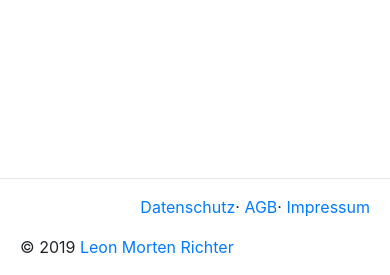
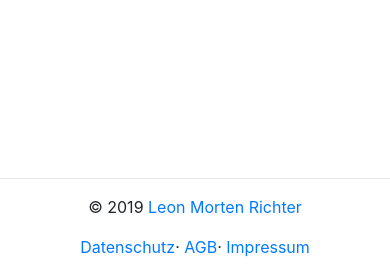
Before and after one commit to M0r13n/price_picker, a Flask app: page /admin/color/add in a window 390 px wide. Shown: the part 737-1012 px from the top of the page. Before the commit the page ends 990 px from the top, so only its background shows below. Run offline with Flask 2, Linux system fonts and the light colour scheme; a user stored in the database is signed in; parts of the project's set-up code (start-up, migrations or seed data) failed here and were passed over; some libraries are stand-ins or nearby versions.

Commit message:
fix footer alignment on small devices

```diff
--- a/assets/static/main.css
+++ b/assets/static/main.css
@@ -11,13 +11,9 @@ html, body {
     padding-top: 20px;
 }
 
-
-.footer p.float-left {
+.footer p {
+    margin-right: 20px;
     margin-left: 20px;
-}
-
-.footer p.float-right {
-    margin-right: 20px;
 }
 
 .site-content {
--- a/price_picker/templates/_base.html
+++ b/price_picker/templates/_base.html
@@ -11,7 +11,7 @@
     <!-- styles -->
     <link rel="stylesheet" href="https://stackpath.bootstrapcdn.com/bootstrap/4.3.1/css/bootstrap.min.css"
           integrity="sha384-ggOyR0iXCbMQv3Xipma34MD+dH/1fQ784/j6cY/iJTQUOhcWr7x9JvoRxT2MZw1T" crossorigin="anonymous">
-    <link href="{{ url_for('static', filename='main.css') }}?v=1.0.8" rel="stylesheet" media="screen">
+    <link href="{{ url_for('static', filename='main.css') }}?v=1.0.9" rel="stylesheet" media="screen">
     <link href="{{ url_for('static', filename='devices.min.css') }}?v=1.0.0" rel="stylesheet" media="screen">
     {# for various custom styles #}
     {% block css %}{% endblock %}
--- a/price_picker/templates/footer.html
+++ b/price_picker/templates/footer.html
@@ -1,9 +1,16 @@
 <footer class="footer">
     <hr>
-    <p class="float-right">
-        <a href="https://www.smartphoniker.de/datenschutz/">Datenschutz</a>&middot;
-        <a href="https://www.smartphoniker.de/agb/">AGB</a>&middot;
-        <a href="https://www.smartphoniker.de/impressum/">Impressum</a>
-    </p>
-    <p class="float-left">&copy; 2019 <a href="http://www.leonmortenrichter.de">Leon Morten Richter</a></p>
+    <div class="row text-center">
+        <div class="col-sm">
+            <p class="text-sm-left">&copy; 2019 <a href="http://www.leonmortenrichter.de">Leon
+                Morten Richter</a></p>
+        </div>
+        <div class="col-sm">
+            <p class="text-sm-right">
+                <a href="https://www.smartphoniker.de/datenschutz/">Datenschutz</a>&middot;
+                <a href="https://www.smartphoniker.de/agb/">AGB</a>&middot;
+                <a href="https://www.smartphoniker.de/impressum/">Impressum</a>
+            </p>
+        </div>
+    </div>
 </footer>
```
